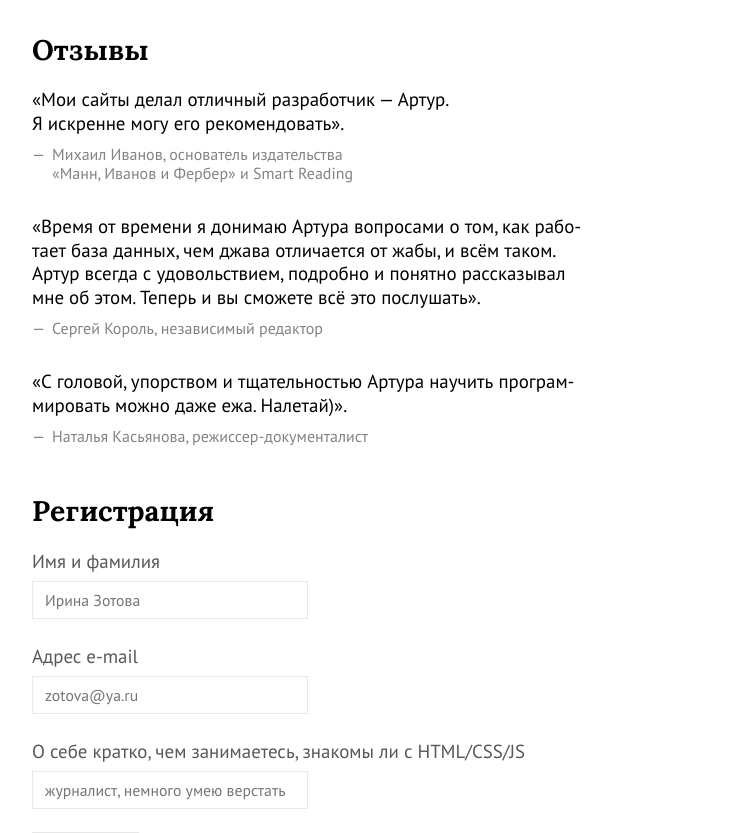
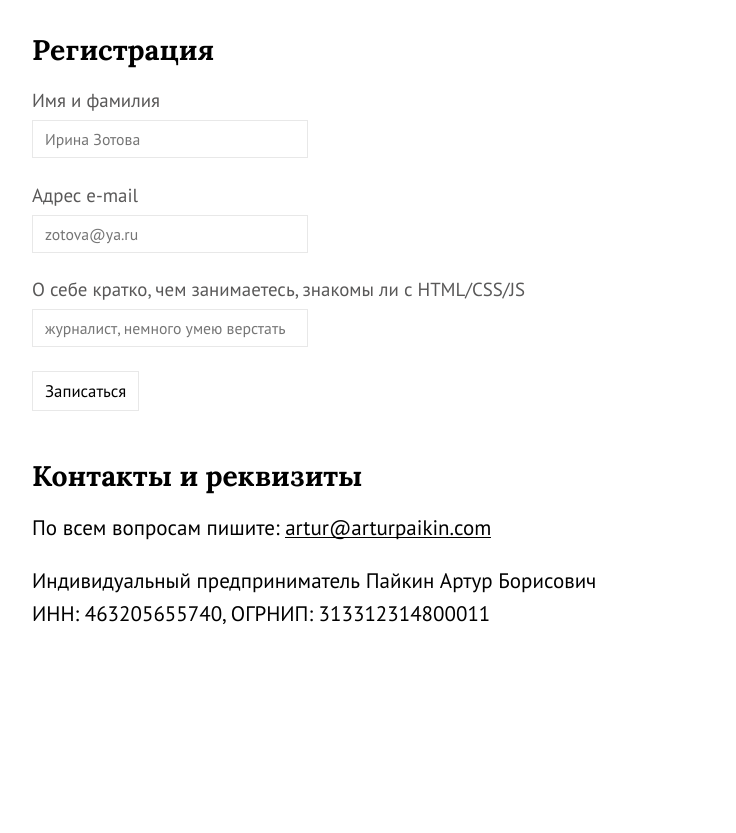
Before and after one commit to arturi/unebaguette.com, a plain HTML site: page web-course/index.html in a window 1280 px wide. Shown: the part 3376-4209 px from the top of the page, without its empty margins (258-994 px from the left). After the commit the page ends 4049 px from the top, so only its background shows below. Drawn offline with Linux system fonts and the light colour scheme.

Commit message:
Update 2015-10-19T14:23:38.111Z

```diff
--- a/web-course/index.html
+++ b/web-course/index.html
@@ -328,7 +328,7 @@
   <p>Сайты и проекты: <a href="http://unebaguette.com">unebaguette.com</a>, аккаунт на Гитхабе: <a href="http://github.com/arturi">github.com/arturi</a>.
   </p>
 
-  <h2 id="testimonials">Отзывы</h2>
+  <!-- <h2 id="testimonials">Отзывы</h2>
   <dl class="testimonials">
     <dt class="testimonials-text">«Мои сайты делал отличный разработчик — Артур.<br> Я искренне могу его рекомендовать».</dt>
     <dd class="testimonials-author">Михаил Иванов, основатель издательства<br> «Манн, Иванов и Фербер» и Smart Reading</dd>
@@ -337,7 +337,7 @@
     <dd class="testimonials-author">Сергей Король, независимый редактор</dd>
     <dt class="testimonials-text">«С головой, упорством и тщательностью Артура научить программировать можно даже ежа. Налетай)».</dt>
     <dd class="testimonials-author">Наталья Касьянова, режиссер-документалист</dd>
-  </dl>
+  </dl> -->
 
   <h2 id="register">Регистрация</h2>
   <form class="form" action="https://docs.google.com/a/arturpaikin.com/forms/d/1tg3-E7CjRiKz_7UJjdOZ5HHTCy8oqEV5J18FFWe4DjI/formResponse?embedded=true" method="POST" id="ss-form" target="_self">
```
